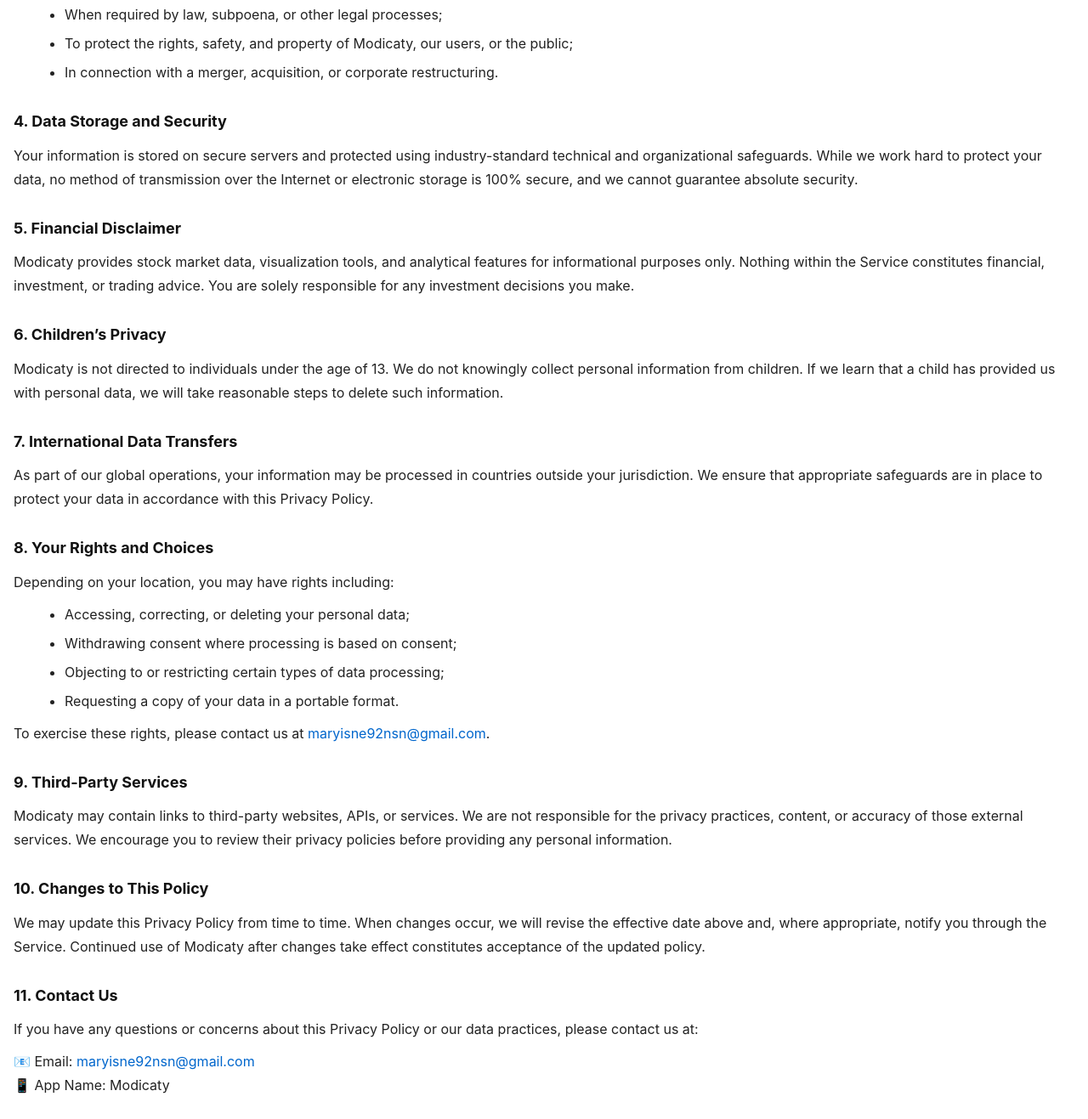
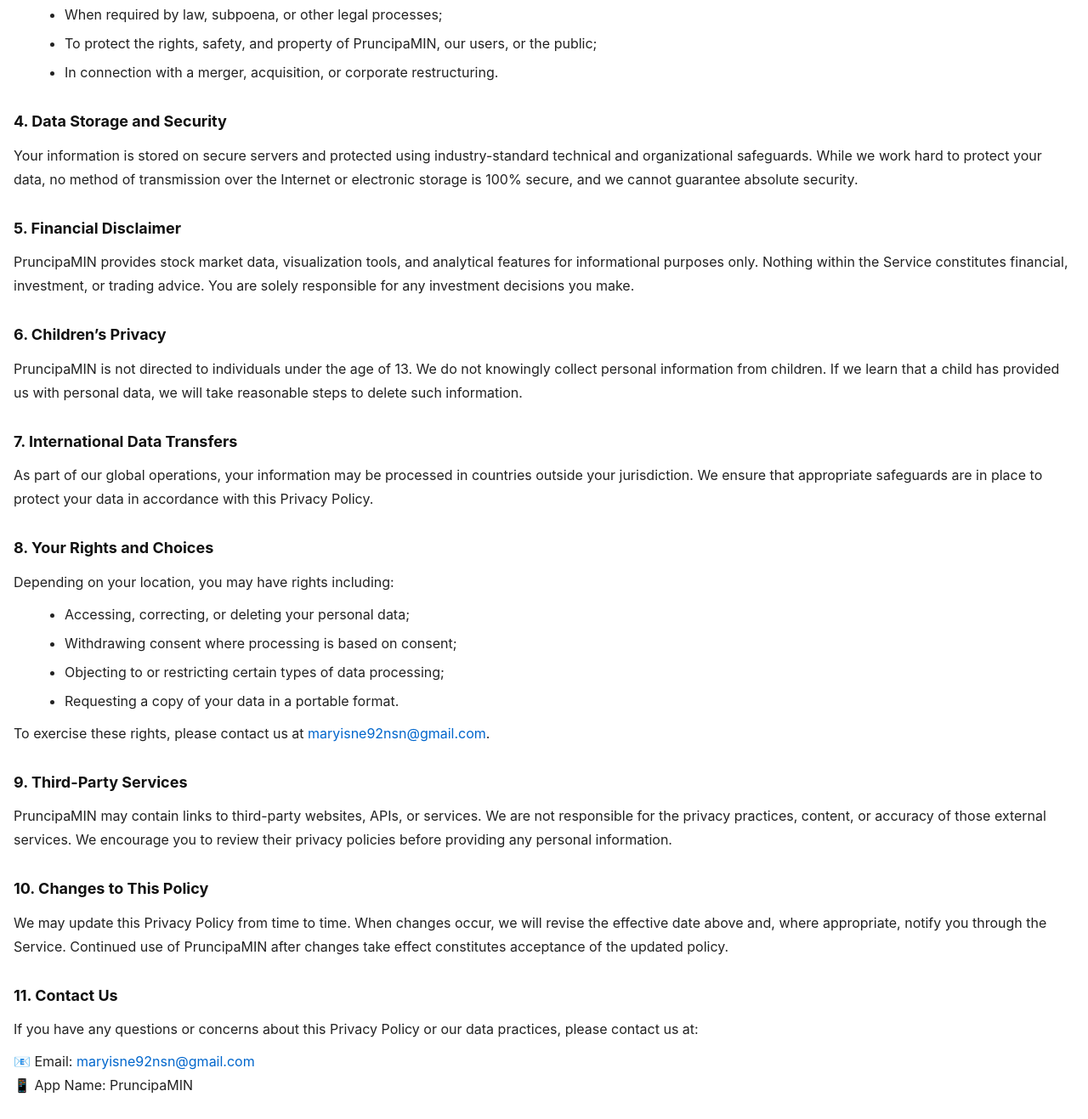
Before and after one commit to zxjota/PruncipaMIN-web, a plain HTML site: page index.html in a window 1280 px wide. Shown: the part 872-2189 px from the top of the page at 85% size. Drawn offline with Linux system fonts and the light colour scheme.

Commit message:
Update index.html

```diff
--- a/index.html
+++ b/index.html
@@ -3,7 +3,7 @@
 <head>
     <meta charset="UTF-8" />
     <meta name="viewport" content="width=device-width, initial-scale=1.0" />
-    <title>Privacy Policy – Modicaty</title>
+    <title>Privacy Policy – PruncipaMIN</title>
     <style>
         body {
             font-family: -apple-system, BlinkMacSystemFont, "Segoe UI", Roboto, Helvetica, Arial, sans-serif;
@@ -54,7 +54,7 @@
 <p class="updated"><strong>Effective Date:</strong> May 19, 2026</p>
 
 <p>
-    This Privacy Policy explains how <strong>Modicaty</strong> (“we”, “our”, or “us”) collects, uses, stores, and protects your information when you access or use our mobile application and related services (collectively referred to as the “Service”). By using Modicaty, you agree to the practices described in this policy.
+    This Privacy Policy explains how <strong>PruncipaMIN</strong> (“we”, “our”, or “us”) collects, uses, stores, and protects your information when you access or use our mobile application and related services (collectively referred to as the “Service”). By using PruncipaMIN, you agree to the practices described in this policy.
 </p>
 
 <h2>1. Information We Collect</h2>
@@ -88,7 +88,7 @@
 <ul>
     <li>With trusted service providers who support our infrastructure and operations;</li>
     <li>When required by law, subpoena, or other legal processes;</li>
-    <li>To protect the rights, safety, and property of Modicaty, our users, or the public;</li>
+    <li>To protect the rights, safety, and property of PruncipaMIN, our users, or the public;</li>
     <li>In connection with a merger, acquisition, or corporate restructuring.</li>
 </ul>
 
@@ -99,12 +99,12 @@
 
 <h2>5. Financial Disclaimer</h2>
 <p>
-    Modicaty provides stock market data, visualization tools, and analytical features for informational purposes only. Nothing within the Service constitutes financial, investment, or trading advice. You are solely responsible for any investment decisions you make.
+    PruncipaMIN provides stock market data, visualization tools, and analytical features for informational purposes only. Nothing within the Service constitutes financial, investment, or trading advice. You are solely responsible for any investment decisions you make.
 </p>
 
 <h2>6. Children’s Privacy</h2>
 <p>
-    Modicaty is not directed to individuals under the age of 13. We do not knowingly collect personal information from children. If we learn that a child has provided us with personal data, we will take reasonable steps to delete such information.
+    PruncipaMIN is not directed to individuals under the age of 13. We do not knowingly collect personal information from children. If we learn that a child has provided us with personal data, we will take reasonable steps to delete such information.
 </p>
 
 <h2>7. International Data Transfers</h2>
@@ -128,12 +128,12 @@
 
 <h2>9. Third-Party Services</h2>
 <p>
-    Modicaty may contain links to third-party websites, APIs, or services. We are not responsible for the privacy practices, content, or accuracy of those external services. We encourage you to review their privacy policies before providing any personal information.
+    PruncipaMIN may contain links to third-party websites, APIs, or services. We are not responsible for the privacy practices, content, or accuracy of those external services. We encourage you to review their privacy policies before providing any personal information.
 </p>
 
 <h2>10. Changes to This Policy</h2>
 <p>
-    We may update this Privacy Policy from time to time. When changes occur, we will revise the effective date above and, where appropriate, notify you through the Service. Continued use of Modicaty after changes take effect constitutes acceptance of the updated policy.
+    We may update this Privacy Policy from time to time. When changes occur, we will revise the effective date above and, where appropriate, notify you through the Service. Continued use of PruncipaMIN after changes take effect constitutes acceptance of the updated policy.
 </p>
 
 <h2>11. Contact Us</h2>
@@ -142,7 +142,7 @@
 </p>
 <p>
     📧 Email: <a href="mailto:maryisne92nsn@gmail.com">maryisne92nsn@gmail.com</a><br />
-    📱 App Name: Modicaty
+    📱 App Name: PruncipaMIN
 </p>
 
 </body>
```
